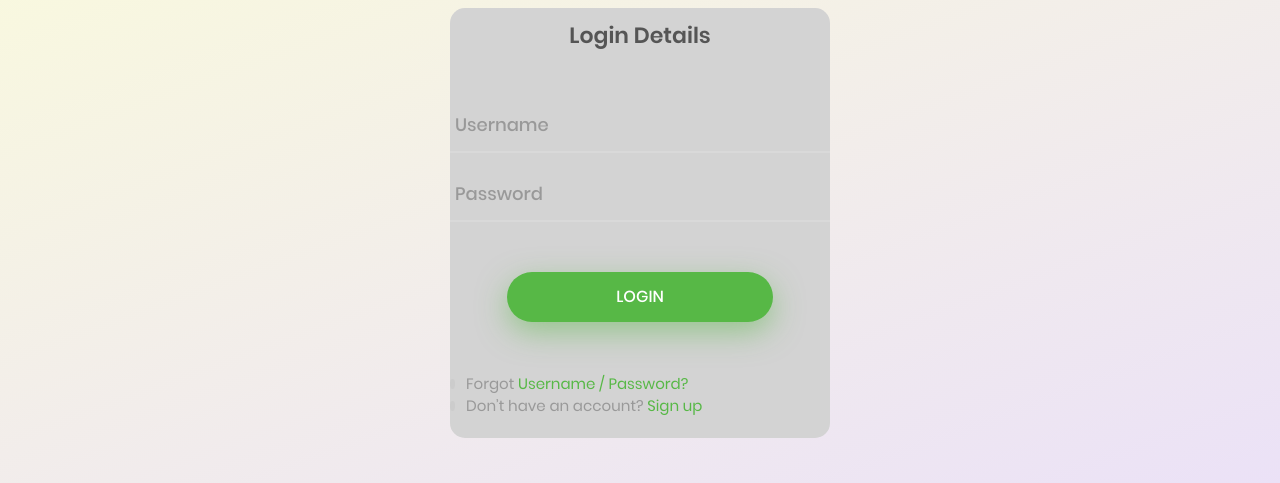
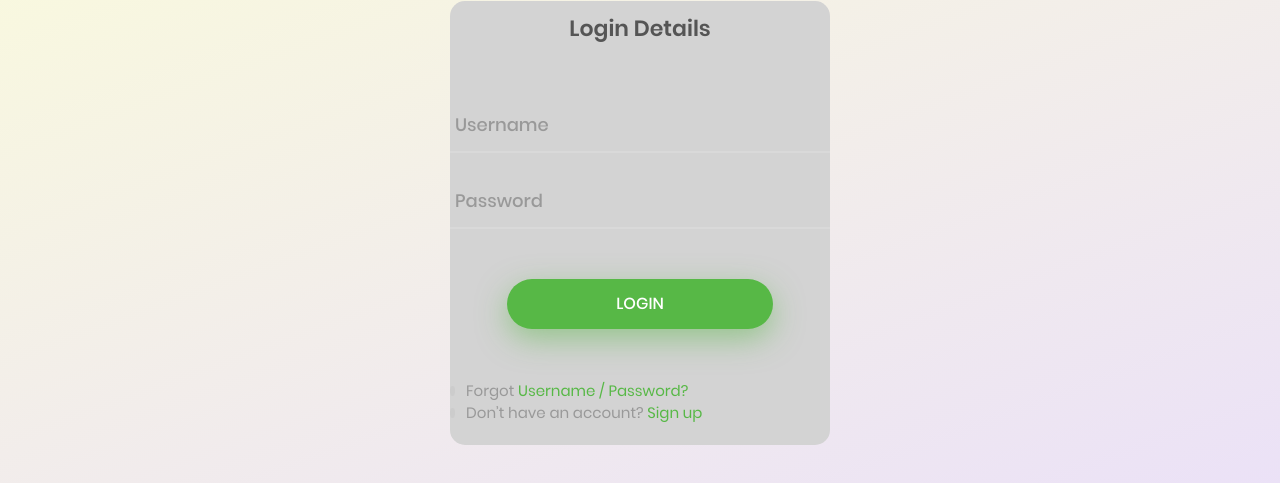
Before and after one commit to darrylferdinands/loginform, a plain HTML site: page index.html in a window 1280 px wide. Shown: the part 177-660 px from the top of the page. Drawn offline with Linux system fonts and the light colour scheme.

Commit message:
margin issue resolved

```diff
--- a/css/main.css
+++ b/css/main.css
@@ -219,7 +219,7 @@ iframe {
   width: 100%;
   position: relative;
   border-bottom: 2px solid #d9d9d9;
-  margin-top: -20px;
+  margin-top: -13px;
 }
 
 .input100 {
```
